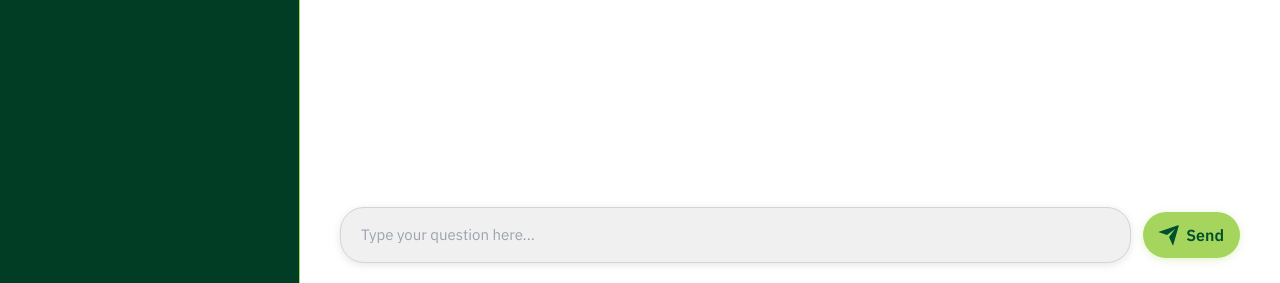
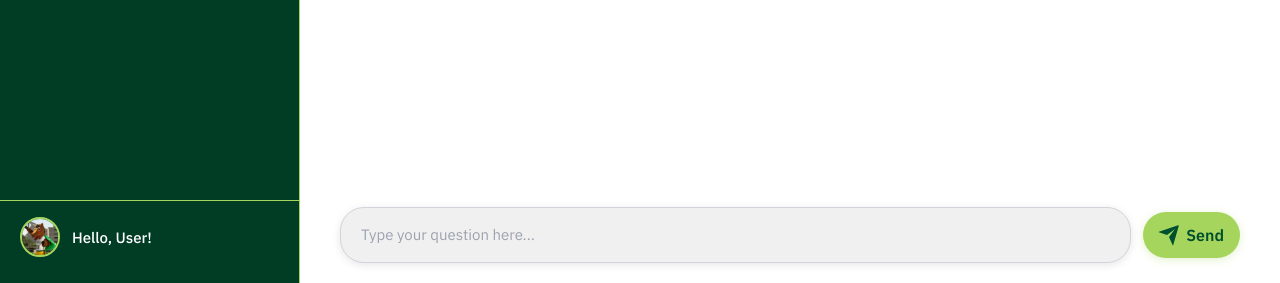
Before and after one commit to MollerMyint/Pinto-Beans2, a Flask app: page /chatUI in a window 1280 px wide. Shown: the part 517-800 px from the top of the page. Run offline with Flask 3, Linux system fonts and the light colour scheme; data that the repository does not hold is empty; some libraries are stand-ins or nearby versions.

Commit message:
Added userbar at bottom of sidebar
Edited chatUI route to return username, added userbar at bottom of sidebar

```diff
--- a/app/app.py
+++ b/app/app.py
@@ -49,7 +49,11 @@ def home():
 
 @app.route('/chatUI')
 def chatUI():
-    return render_template("index.html")
+    user_id = session.get("user_id")
+    mycursor.execute("SELECT username FROM users WHERE user_id = %s", (user_id,))
+    result = mycursor.fetchone()
+    username = result[0] if result else "User"
+    return render_template("index.html", username=username)
 
 @app.route('/discord/ask', methods=['POST'])
 def ask_discord_agent():
--- a/app/static/index.css
+++ b/app/static/index.css
@@ -396,6 +396,35 @@ body {
 
 .popup-input:focus {
     border-color: #A5D55C;
+}
+
+/*
+   USER BAR
+   Displays the mascot image and greeting
+   at the bottom of the sidebar
+*/
+.user-bar {
+    display: flex;
+    align-items: center;
+    gap: 12px;
+    padding: 16px 20px;
+    border-top: 1px solid #A5D55C;
+    margin-top: auto;
+}
+
+.user-avatar {
+    width: 40px;
+    height: 40px;
+    border-radius: 50%;
+    object-fit: cover;
+    border: 2px solid #A5D55C;
+    flex-shrink: 0;
+}
+
+.user-greeting {
+    font-size: 15px;
+    font-weight: 500;
+    color: #ffffff;
 }
 
 /*
--- a/app/templates/index.html
+++ b/app/templates/index.html
@@ -29,6 +29,12 @@
 
             <!-- Chat history list — populated dynamically from the database -->
             <div class="chat-history" id="chat-history">
+            </div>
+
+            <!-- User bar at the bottom of the sidebar -->
+            <div class="user-bar">
+                <img src="{{ url_for('static', filename='BillyBronco.png') }}" class="user-avatar" alt="BillyBronco">
+                <span class="user-greeting">Hello, {{ username }}!</span>
             </div>
         </div>
 
```
Also changed, not shown: app/static/BillyBronco.png (added).
